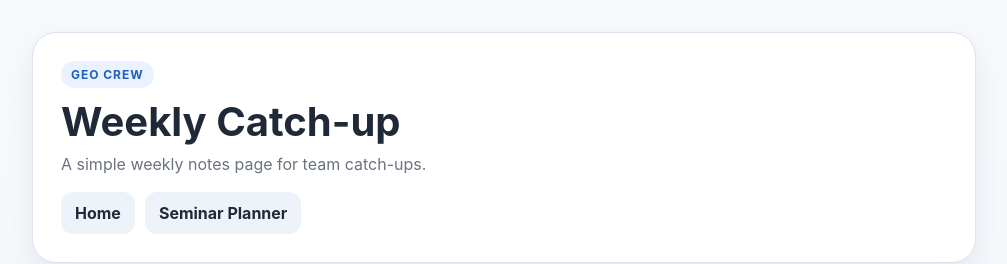
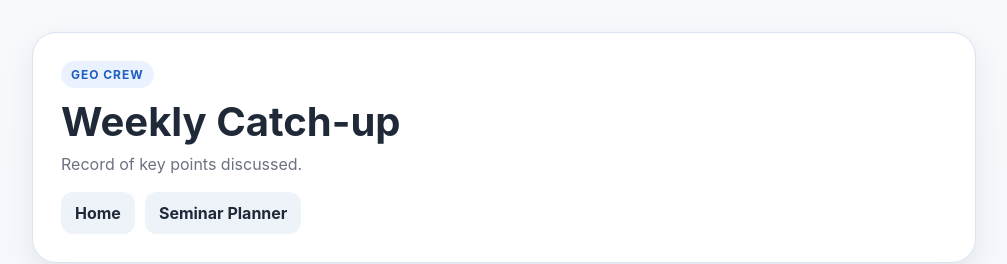
Before and after one commit to HamedFai/seminar-planner, a plain HTML site: page weekly-catchup.html in a window 1280 px wide. Shown: the top 264 px of the page, without its empty margins (136-1143 px from the left). Drawn offline with Linux system fonts and the light colour scheme.

Commit message:
Update weekly-catchup.html

```diff
--- a/weekly-catchup.html
+++ b/weekly-catchup.html
@@ -204,7 +204,7 @@
     <section class="hero">
       <div class="eyebrow">Geo Crew</div>
       <h1>Weekly Catch-up</h1>
-      <p class="sub">A simple weekly notes page for team catch-ups.</p>
+      <p class="sub">Record of key points discussed.</p>
       <div class="nav">
         <a href="index.html">Home</a>
         <a href="seminars.html">Seminar Planner</a>
```
